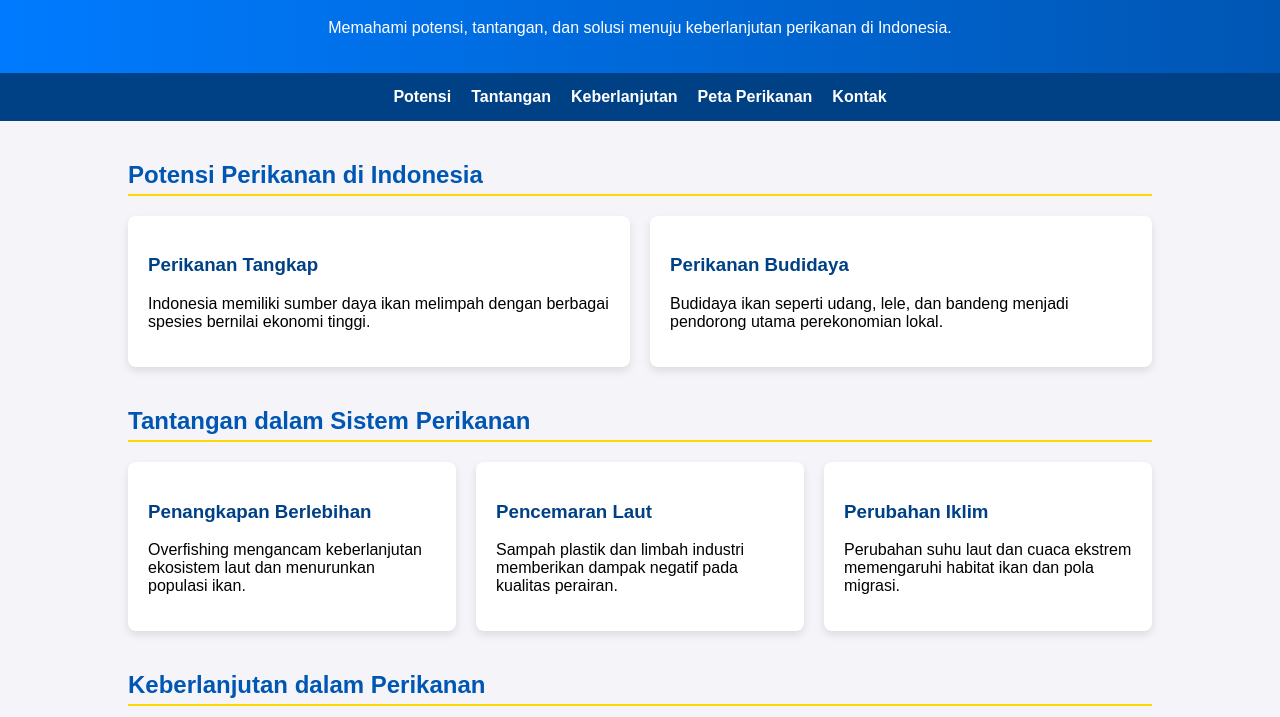
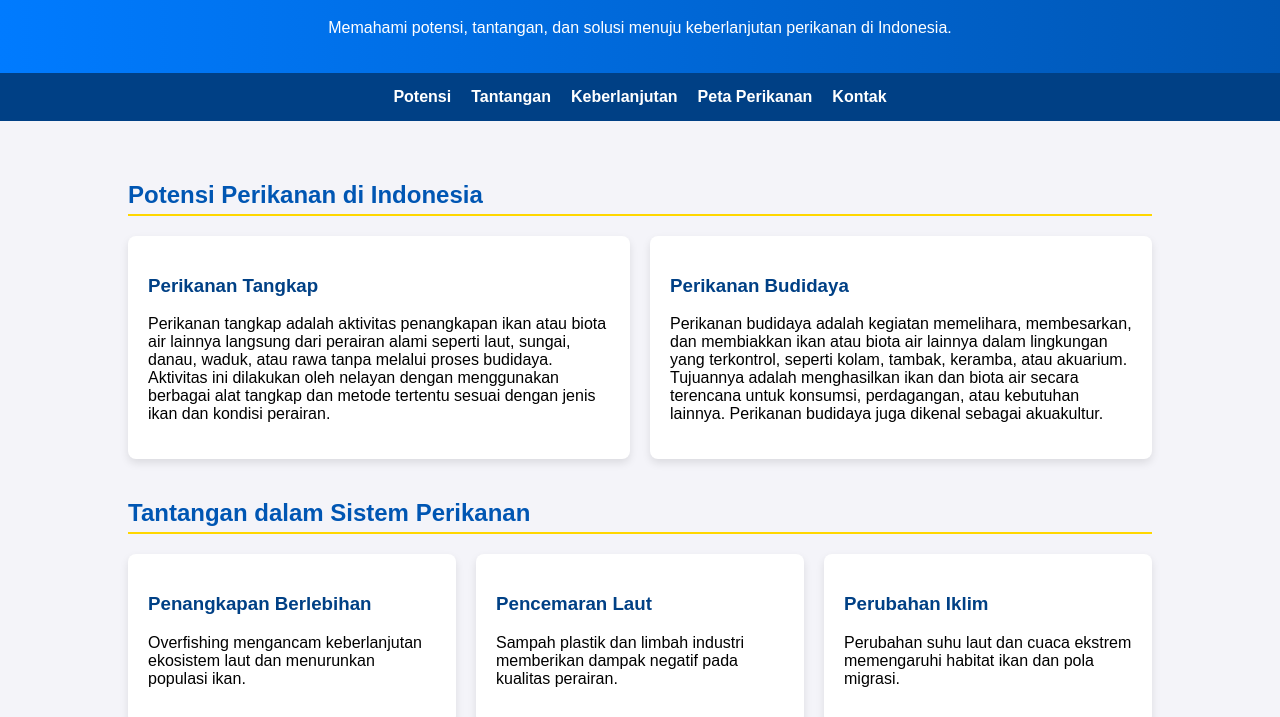
Before and after one commit to Bima48/sistem_perikanan, a plain HTML site: page index.html in a window 1280 px wide. Shown: the part 81-798 px from the top of the page. Drawn offline with nearby package versions, Linux system fonts and the light colour scheme.

Commit message:
Update index.html

```diff
--- a/index.html
+++ b/index.html
@@ -38,7 +38,7 @@
             padding: 20px 10%;
         }
         .section {
-            margin-bottom: 40px;
+            margin-top: 40px;
         }
         .section h2 {
             color: #0056b3;
@@ -226,11 +226,17 @@
             <div class="grid">
                 <div class="card">
                     <h3>Perikanan Tangkap</h3>
-                    <p>Indonesia memiliki sumber daya ikan melimpah dengan berbagai spesies bernilai ekonomi tinggi.</p>
+                    <p>Perikanan tangkap adalah aktivitas penangkapan ikan atau biota air lainnya langsung dari perairan alami
+                        seperti laut, sungai, danau, waduk, atau rawa tanpa melalui proses budidaya. Aktivitas ini dilakukan
+                        oleh nelayan dengan menggunakan berbagai alat tangkap dan metode tertentu sesuai dengan jenis ikan dan
+                        kondisi perairan.</p>
                 </div>
                 <div class="card">
                     <h3>Perikanan Budidaya</h3>
-                    <p>Budidaya ikan seperti udang, lele, dan bandeng menjadi pendorong utama perekonomian lokal.</p>
+                    <p>Perikanan budidaya adalah kegiatan memelihara, membesarkan, dan membiakkan ikan atau biota air lainnya
+                        dalam lingkungan yang terkontrol, seperti kolam, tambak, keramba, atau akuarium. Tujuannya adalah
+                        menghasilkan ikan dan biota air secara terencana untuk konsumsi, perdagangan, atau kebutuhan lainnya.
+                        Perikanan budidaya juga dikenal sebagai akuakultur.</p>
                 </div>
             </div>
         </section>
```
